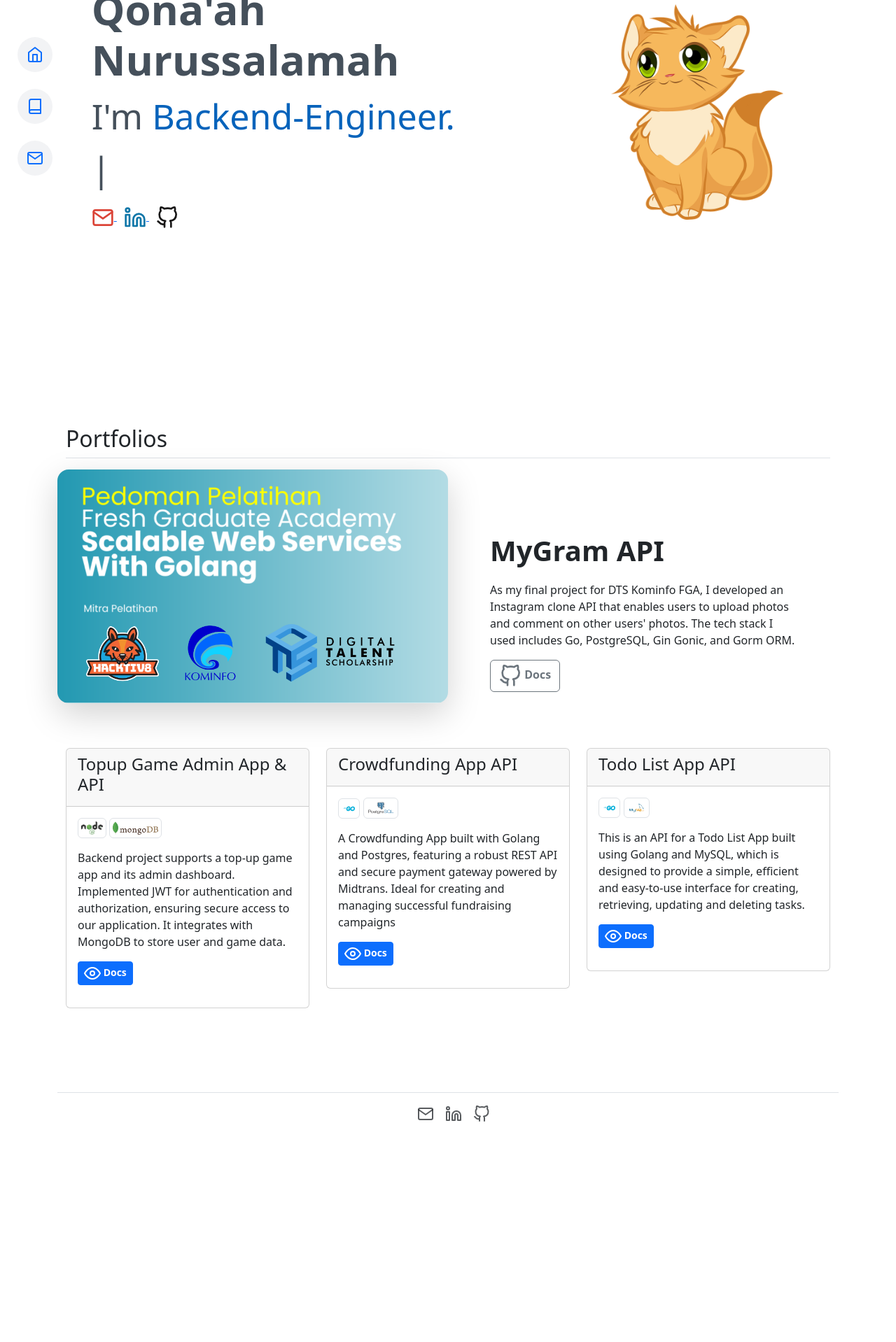
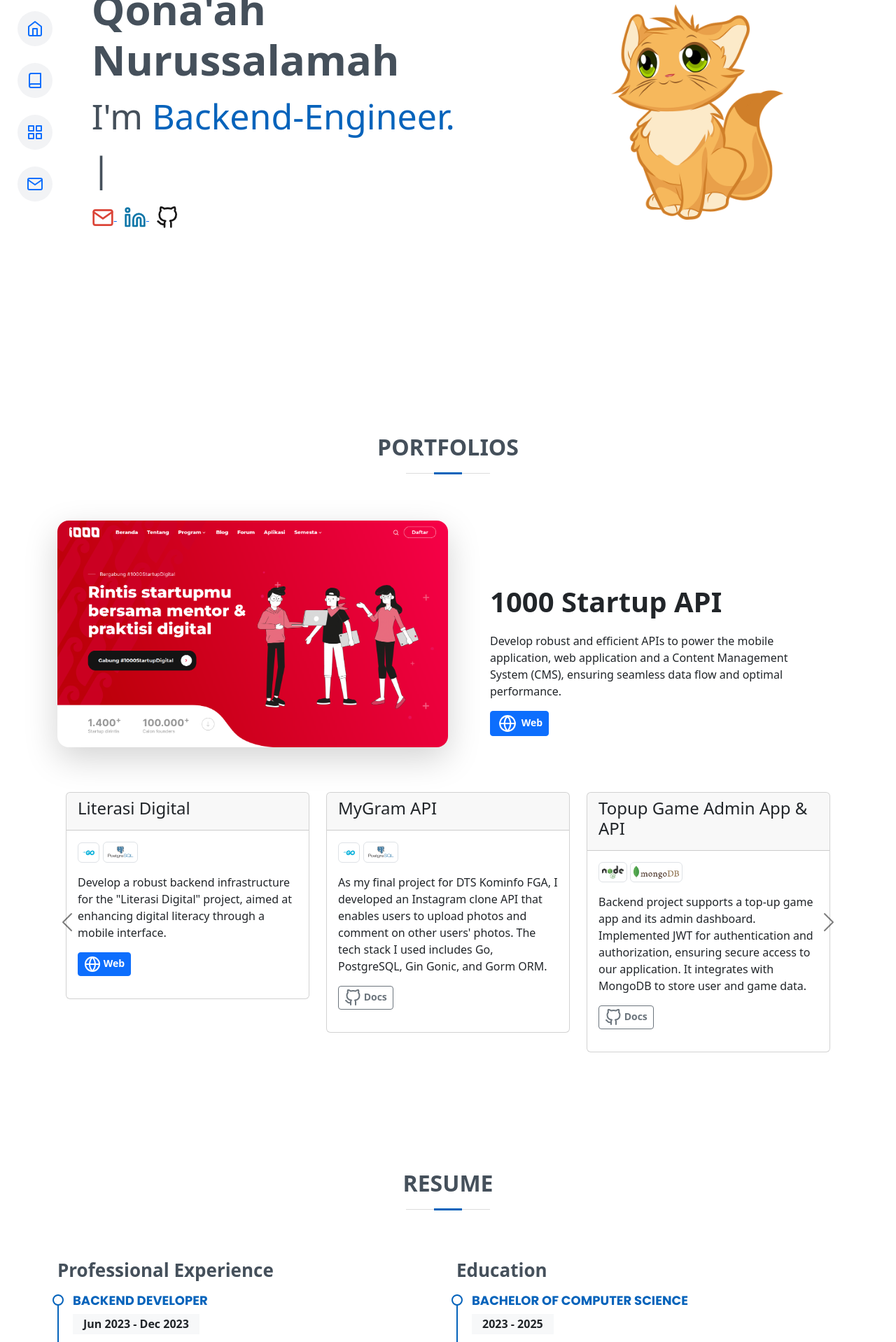
Before and after one commit to salmaqnsGH/my-profile.github.io, a PHP site: page / in a window 1280 px wide. Shown: the part 240-2158 px from the top of the page at 70% size. Before the commit the page ends 1843 px from the top, so only its background shows below. Run offline with PHP 8.4, Linux system fonts and the light colour scheme.

Commit message:
add resume section and adjust layout for projects

```diff
--- a/css/style.css
+++ b/css/style.css
@@ -57,3 +57,113 @@ body {
 /* Mobile phones and small tablets */
 @media (max-width: 767px) {
 }
+
+/*--------------------------------------------------------------
+# Sections General
+--------------------------------------------------------------*/
+section {
+	padding: 60px 0;
+	overflow: hidden;
+  }
+
+  .section-title {
+	text-align: center;
+	padding-bottom: 30px;
+  }
+
+  .section-title h2 {
+	font-size: 32px;
+	font-weight: bold;
+	text-transform: uppercase;
+	margin-bottom: 20px;
+	padding-bottom: 20px;
+	position: relative;
+	color: #45505b;
+  }
+
+  .section-title h2::before {
+	content: "";
+	position: absolute;
+	display: block;
+	width: 120px;
+	height: 1px;
+	background: #ddd;
+	bottom: 1px;
+	left: calc(50% - 60px);
+  }
+
+  .section-title h2::after {
+	content: "";
+	position: absolute;
+	display: block;
+	width: 40px;
+	height: 3px;
+	background: #0563bb;
+	bottom: 0;
+	left: calc(50% - 20px);
+  }
+
+  .section-title p {
+	margin-bottom: 0;
+  }
+
+/*--------------------------------------------------------------
+# Resume
+--------------------------------------------------------------*/
+.resume .resume-title {
+  font-size: 26px;
+  font-weight: 700;
+  margin-top: 20px;
+  margin-bottom: 20px;
+  color: #45505b;
+}
+
+.resume .resume-item {
+  padding: 0 0 20px 20px;
+  margin-top: -2px;
+  border-left: 2px solid #0563bb;
+  position: relative;
+}
+
+.resume .resume-item h4 {
+  line-height: 18px;
+  font-size: 18px;
+  font-weight: 600;
+  text-transform: uppercase;
+  font-family: "Poppins", sans-serif;
+  color: #0563bb;
+  margin-bottom: 10px;
+}
+
+.resume .resume-item h5 {
+  font-size: 16px;
+  background: #f7f8f9;
+  padding: 5px 15px;
+  display: inline-block;
+  font-weight: 600;
+  margin-bottom: 10px;
+}
+
+.resume .resume-item ul {
+  padding-left: 20px;
+}
+
+.resume .resume-item ul li {
+  padding-bottom: 10px;
+}
+
+.resume .resume-item:last-child {
+  padding-bottom: 0;
+}
+
+.resume .resume-item::before {
+  content: "";
+  position: absolute;
+  width: 16px;
+  height: 16px;
+  border-radius: 50px;
+  left: -9px;
+  top: 0;
+  background: #fff;
+  border: 2px solid #0563bb;
+}
--- a/index.html
+++ b/index.html
@@ -27,23 +27,13 @@
 	</head>
 	<body>
 		<!-- Navbar start -->
-		<nav class="navbar position-fixed" style="top: 50%; left: 25px; transform: translateY(-50%)">
+		<nav class="navbar position-fixed" style="top: 50%; left: 25px; transform: translateY(-50%); z-index: 100;">
 			<ul class="list-unstyled">
 				<li>
 					<a href="#hero" class="circle-icon" title="Home" onmouseover="hoverIn(this)" onmouseout="hoverOut(this)">
 						<i id="Home" class="feather nav-home" data-feather="home"></i>
 					</a>
 				</li>
-				<!-- <li>
-					<a
-						href="#about"
-						class="circle-icon mt-4"
-						title="About"
-						onmouseover="hoverIn(this)"
-						onmouseout="hoverOut(this)">
-						<i id="About" class="feather nav-about" data-feather="user"></i>
-					</a>
-				</li> -->
 				<li>
 					<a
 						href="#portfolios"
@@ -52,6 +42,16 @@
 						onmouseover="hoverIn(this)"
 						onmouseout="hoverOut(this)">
 						<i id="Portfolios" class="feather nav-portfolio" data-feather="book"></i>
+					</a>
+				</li>
+				<li>
+					<a
+						href="#resume"
+						class="circle-icon mt-4"
+						title="Resume"
+						onmouseover="hoverIn(this)"
+						onmouseout="hoverOut(this)">
+						<i id="Resume" class="feather nav-resume" data-feather="grid"></i>
 					</a>
 				</li>
 				<li>
@@ -74,6 +74,7 @@
 		<!-- /Navbar end -->
 
 		<!-- Hero section -->
+		<section id="hero" class="hero">
 			<div id="hero" class="container col-xl-10 col-xxl-8 px-4 py-5">
 				<div class="row align-items-center g-lg-5 py-5">
 					<div class="col-lg-8 text-center text-lg-start">
@@ -98,58 +99,105 @@
 					</div>
 				</div>
 			</div>
+		</section>
 		<!-- /Hero section end -->
-		<!-- <hr /> -->
-		<!-- About section -->
-		<!-- <div id="about" class="container col-xl-10 col-xxl-8 px-4 py-5">
-			<div class="row align-items-center g-lg-5 py-5">
-				<div class="px-4 py-5 my-5 text-center">
-					<img src="assets/cat.webp" alt="" style="width: 10%; border-radius: 50%; border-width: 1px" />
-					<h1 class="sub-heading-1 my-5">About Me</h1>
-					<p class="paragraph">
-						Hello! My name is Brittany and I enjoy creating things that live on the internet. My interest in web
-						development started back in 2012 when I decided to try editing custom Tumblr themes — turns out hacking
-						together a custom reblog button taught me a lot about HTML & CSS! Fast-forward to today, and I’ve had the
-						privilege of working at an advertising agency, a start-up, a huge corporation, and a student-led design
-						studio. My main focus these days is building accessible, inclusive products and digital experiences at
-						Upstatement for a variety of clients. I also recently launched a course that covers everything you need to
-						build a web app with the Spotify API using Node & React. Here are a few technologies I’ve been working with
-						recently:
-					</p>
-				</div>
-			</div>
-		</div> -->
-		<!-- /About section end -->
-		<!-- <hr /> -->
 
 		<!-- Portfolio -->
-		<div class="container px-4 py-5" id="custom-cards">
-			<h2 id="portfolios" class="pb-2 border-bottom">Portfolios</h2>
-
+		<section id="portfolios" class="portfolios">
+			<div class="container px-4" id="custom-cards">
+				<div class="section-title">
+					<h2 id="portfolios">Portfolios</h2>
+					<!-- <p>Magnam dolores commodi suscipit. Necessitatibus eius consequatur ex aliquid fuga eum quidem. Sit sint consectetur velit. Quisquam quos quisquam cupiditate. Et nemo qui impedit suscipit alias ea. Quia fugiat sit in iste officiis commodi quidem hic quas.</p> -->
+				</div>
 				<div class="row my-3">
-				<div class="col-sm-6 mb-3 mb-sm-0 text-bg-dark rounded-4 shadow-lg" style="background-image: url('assets/dts.png');background-size: cover;
+					<div class="col-sm-6 mb-3 mb-sm-0 text-bg-dark rounded-4 shadow-lg" style="background-image: url('assets/seribu.png');background-size: cover;
 					background-position: center center;">
 					</div>
 					<div class="col-sm-6">
 						<div class="px-5">
-						<h3 class="pt-5 mt-5 mb-4 display-6 lh-1 fw-bold">MyGram API</h3>
+							<h3 class="pt-5 mt-5 mb-4 display-6 lh-1 fw-bold">1000 Startup API</h3>
 							<p>
-							As my final project for DTS Kominfo FGA, I developed an Instagram clone API that enables users to upload photos and comment on other users' photos. The tech stack I used includes Go, PostgreSQL, Gin Gonic, and Gorm ORM.
+								Develop robust and efficient APIs to power the mobile application, web application and a Content Management System (CMS), ensuring seamless data flow and optimal performance.
 							</p>
 							<ul class="d-flex list-unstyled mt-auto">
 								<li class="me-auto">
-								<a
-								type="button" class="btn btn-outline-secondary"
-									href="https://github.com/salmaqnsGH/my-gram"
+									<a target="_blank"
+									type="button" class="btn btn-sm btn-primary"
+										href="https://1000startupdigital.id"
 										style="text-decoration: none; font-weight: 600; ">
-									<i data-feather="github"  width="32px" height="32px"></i> Docs
+										<i data-feather="globe"  width="32px" height="26px"></i> Web
 									</a>
 								</li>
 							</ul>
 						</div>
 					</div>
 				</div>
+			</div>
+			<div id="carouselExampleDark" class="carousel carousel-dark slide" data-bs-ride="carousel">
+				<div class="container px-4" id="custom-cards">
+					<div class="carousel-inner">
+						<div class="carousel-item active" data-bs-interval="2000">
 							<div class="row row-cols-1 row-cols-lg-3 align-items-stretch g-4 py-5">
+								<div class="col">
+									<div class="card">
+										<div class="card-header">
+											<h4>
+												Literasi Digital
+											</h4>
+										</div>
+										<div class="card-body">
+											<ul class="d-flex list-unstyled mt-auto">
+												<li class="me-auto">
+													<img src="assets/golang.png" alt="golang.png" class="img-thumbnail" width="10%" />
+													<img src="assets/postgres.png" alt="postgres.png" class="img-thumbnail" width="16%" />
+												</li>
+											</ul>
+											<p>
+												Develop a robust backend infrastructure for the "Literasi Digital" project, aimed at enhancing digital literacy through a mobile interface.
+											</p>
+											<ul class="d-flex list-unstyled mt-auto">
+												<li class="me-auto">
+													<a target="_blank"
+													type="button" class="btn btn-sm btn-primary"
+														href="https://literasidigital.id"
+														style="text-decoration: none; font-weight: 600; ">
+														<i data-feather="globe" ></i> Web
+													</a>
+												</li>
+											</ul>
+										</div>
+									</div>
+								</div>
+								<div class="col">
+									<div class="card">
+										<div class="card-header">
+											<h4>
+												MyGram API
+											</h4>
+										</div>
+										<div class="card-body">
+											<ul class="d-flex list-unstyled mt-auto">
+												<li class="me-auto">
+													<img src="assets/golang.png" alt="golang.png" class="img-thumbnail" width="10%" />
+													<img src="assets/postgres.png" alt="postgres.png" class="img-thumbnail" width="16%" />
+												</li>
+											</ul>
+											<p>
+												As my final project for DTS Kominfo FGA, I developed an Instagram clone API that enables users to upload photos and comment on other users' photos. The tech stack I used includes Go, PostgreSQL, Gin Gonic, and Gorm ORM.
+											</p>
+											<ul class="d-flex list-unstyled mt-auto">
+												<li class="me-auto">
+													<a target="_blank"
+													type="button" class="btn btn-sm btn-outline-secondary"
+														href="https://github.com/salmaqnsGH/my-gram"
+														style="text-decoration: none; font-weight: 600; ">
+														<i data-feather="github" ></i> Docs
+													</a>
+												</li>
+											</ul>
+										</div>
+									</div>
+								</div>
 								<div class="col">
 									<div class="card">
 										<div class="card-header">
@@ -170,17 +218,21 @@
 											</p>
 											<ul class="d-flex list-unstyled mt-auto">
 												<li class="me-auto">
-									<a
-									type="button" class="btn btn-sm btn-primary"
+													<a target="_blank"
+													type="button" class="btn btn-sm btn-outline-secondary"
 														href="https://github.com/salmaqnsGH/topup-game-be"
 														style="text-decoration: none; font-weight: 600; ">
-										<i data-feather="eye" ></i> Docs
+														<i data-feather="github" ></i> Docs
 													</a>
 												</li>
 											</ul>
 										</div>
 									</div>
 								</div>
+							</div>
+						</div>
+						<div class="carousel-item" data-bs-interval="5000">
+							<div class="row row-cols-1 row-cols-lg-3 align-items-stretch g-4 py-5">
 								<div class="col">
 									<div class="card">
 										<div class="card-header">
@@ -199,11 +251,11 @@
 											</p>
 											<ul class="d-flex list-unstyled mt-auto">
 												<li class="me-auto">
-									<a
-									type="button" class="btn btn-sm btn-primary"
+													<a target="_blank"
+													type="button" class="btn btn-sm btn-outline-secondary"
 													href="https://github.com/salmaqnsGH/crowdfunding-app-be"
 														style="text-decoration: none; font-weight: 600; ">
-										<i data-feather="eye" ></i> Docs
+														<i data-feather="github" ></i> Docs
 													</a>
 												</li>
 											</ul>
@@ -228,11 +280,11 @@
 											</p>
 											<ul class="d-flex list-unstyled mt-auto">
 												<li class="me-auto">
-									<a
-									type="button" class="btn btn-sm btn-primary"
+													<a target="_blank"
+													type="button" class="btn btn-sm btn-outline-secondary"
 													href="https://github.com/salmaqnsGH/todo-list"
 														style="text-decoration: none; font-weight: 600; ">
-										<i data-feather="eye" ></i> Docs
+														<i data-feather="github" ></i> Docs
 													</a>
 												</li>
 											</ul>
@@ -241,7 +293,84 @@
 								</div>
 							</div>
 						</div>
+					</div>
+				</div>
+				<button class="carousel-control-prev" type="button" data-bs-target="#carouselExampleDark" data-bs-slide="prev">
+					<span class="carousel-control-prev-icon" aria-hidden="true"></span>
+					<span class="visually-hidden">Previous</span>
+				</button>
+				<button class="carousel-control-next" type="button" data-bs-target="#carouselExampleDark" data-bs-slide="next">
+				<span class="carousel-control-next-icon" aria-hidden="true"></span>
+				<span class="visually-hidden">Next</span>
+				</button>
+			</div>
+		</section>
 		<!-- /Portfolio end -->
+
+		<!-- ======= Resume Section ======= -->
+		<section id="resume" class="resume">
+			<div class="container" data-aos="fade-up">
+				<div class="section-title">
+					<h2 id="resume">Resume</h2>
+					<!-- <p>Magnam dolores commodi suscipit. Necessitatibus eius consequatur ex aliquid fuga eum quidem. Sit sint consectetur velit. Quisquam quos quisquam cupiditate. Et nemo qui impedit suscipit alias ea. Quia fugiat sit in iste officiis commodi quidem hic quas.</p> -->
+				</div>
+				<div class="row">
+					<div class="col-lg-6">
+						<h3 class="resume-title">Professional Experience</h3>
+						<div class="resume-item">
+							<h4>Backend Developer</h4>
+							<h5>Jun 2023 - Dec 2023</h5>
+							<p><em>PT Tekno Gemilang Indonesia (TOGI), Bandung</em></p>
+							<ul>
+								<li>Developed and maintained software on the backend</li>
+								<li>Utilized database solutions and caching</li>
+								<li>Collaborated with cross-functional teams to deliver high-quality products on time</li>
+								<li>Efficiently troubleshooted and resolved issues to ensure minimal service disruption</li>
+								<li>Actively contributed to API testing, ensuring compliance with standards based on HTTP response status codes</li>
+							</ul>
+							<p><b><em>Tools and Technologies: Go, PostgreSQL, Redis</em></b></p>
+						</div>
+						<div class="resume-item">
+							<h4>Web Developer</h4>
+							<h5>Dec 2021 - Jul 2022</h5>
+							<p><em>Afifah Skincare, Ngawi </em></p>
+							<ul>
+								<li>Built an inventory application to manage product distribution from the central area to sub-distribution area using PHP, Javascript, and Firebird SQL</li>
+							</ul>
+							<p><b><em>Tools and Technologies: PHP, FirebirdSQL</em></b></p>
+						</div>
+						<div class="resume-item">
+							<h4>Web Developer Intern</h4>
+							<h5>Jan 2021 - Jul 2021</h5>
+							<p><em>Al Firdaus Foundation, Surakarta</em></p>
+							<ul>
+								<li>Developed a system to document students' achievements that can be monitored by teachers, parents, and headmaster</li>
+								<li>Developed a system to create and distribute assignments for students and teachers that can be monitored by parents</li>
+								<li>Recommended and consulted with clients on the most appropriate graphic design</li>
+								<li>Developed a system for new student registration that integrates with other internal applications by creating REST API</li>
+							</ul>
+							<p><b><em>Tools and Technologies: PHP, CodeIgniter, NodeJS, MongoDB</em></b></p>
+						</div>
+					</div>
+					<div class="col-lg-6">
+						<h3 class="resume-title">Education</h3>
+						<div class="resume-item">
+							<h4>Bachelor of Computer Science</h4>
+							<h5>2023 - 2025</h5>
+							<p><em>Bina Nusantara University (BINUS), Jakarta</em></p>
+							<!-- <p>Qui deserunt veniam. Et sed aliquam labore tempore sed quisquam iusto autem sit. Ea vero voluptatum qui ut dignissimos deleniti nerada porti sand markend</p> -->
+						</div>
+						<div class="resume-item">
+							<h4>D3 Teknik Informatika</h4>
+							<h5>2018 - 2021</h5>
+							<p><em>Sebelas Maret University (UNS), Surakarta</em></p>
+							<!-- <p>Quia nobis sequi est occaecati aut. Repudiandae et iusto quae reiciendis et quis Eius vel ratione eius unde vitae rerum voluptates asperiores voluptatem Earum molestiae consequatur neque etlon sader mart dila</p> -->
+						</div>
+					</div>
+				</div>
+			</div>
+		</section>
+		<!-- End Resume Section -->
 
 		<!-- Footer -->
 		<div id="contact" class="container">
```
Also changed, not shown: assets/Hactiv8.png (deleted), assets/dts.png (deleted), assets/seribu.png (added). Lines whose indentation alone changed are shown as unchanged.
